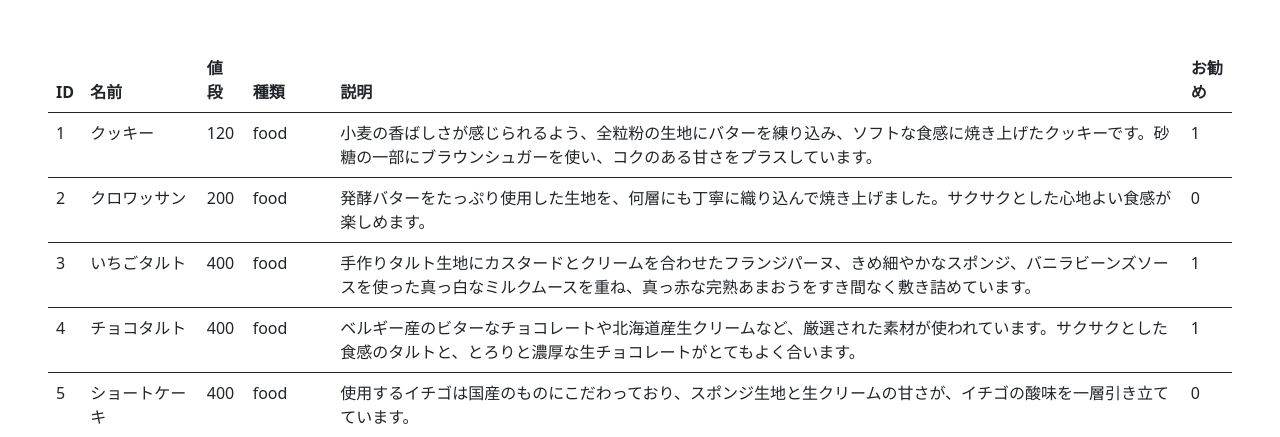
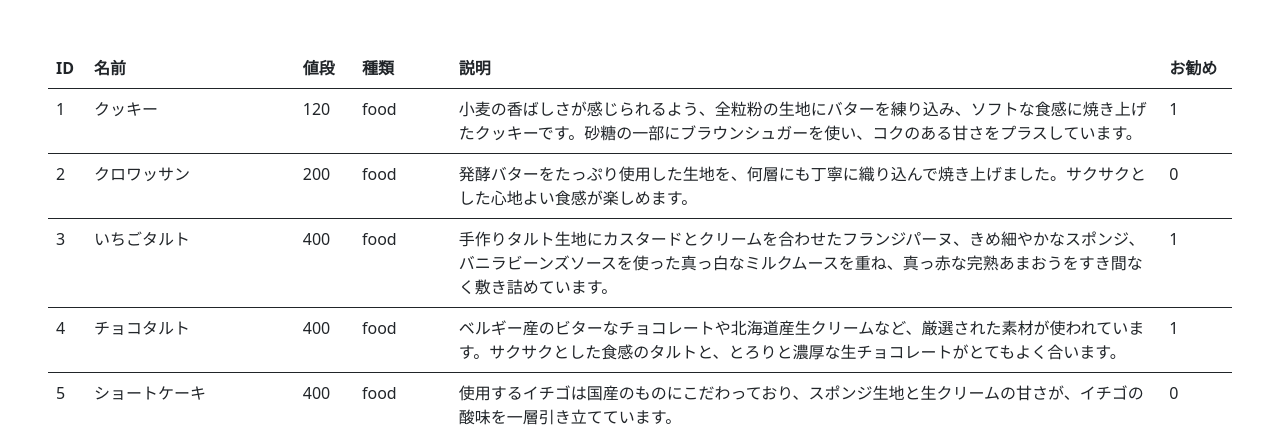
Before and after one commit to miyosi33/FIC_D_CareerDesign, a PHP site: page /menu_mana.php in a window 1280 px wide. Shown: the part 56-493 px from the top of the page. Run offline with PHP 8.4, Linux system fonts and the light colour scheme; a user stored in the database is signed in; data comes from the database, SQL or seed files in the repository.

Commit message:
Update menu_mana.php

```diff
--- a/menu_mana.php
+++ b/menu_mana.php
@@ -36,7 +36,7 @@ if (isset($_SESSION['admin'])) {
     echo '<table class="table">';
     echo '<thead>';
     echo '<tr>';
-    echo '<th scope="col">ID</th><th scope="col">名前</th><th scope="col">値段</th><th scope="col">種類</th><th scope="col">説明</th><th scope="col">お勧め</th>';
+    echo '<th scope="col">ID</th><th scope="col">名前</th><th scope="col" style="width: 5%">値段</th><th scope="col">種類</th><th scope="col"style="width: 60%">説明</th><th scope="col">お勧め</th>';
     echo '</tr>';
     echo '</thead>';
     foreach ($pdo->query('select * from product') as $row) {
```
